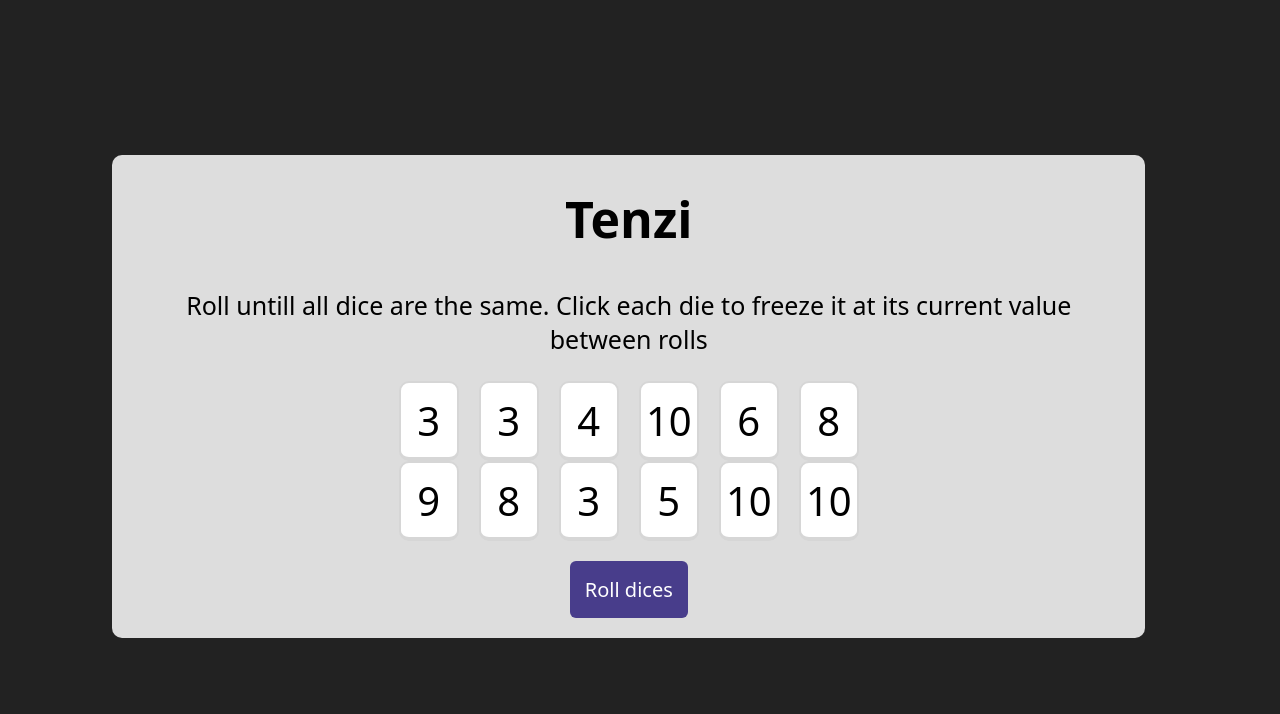
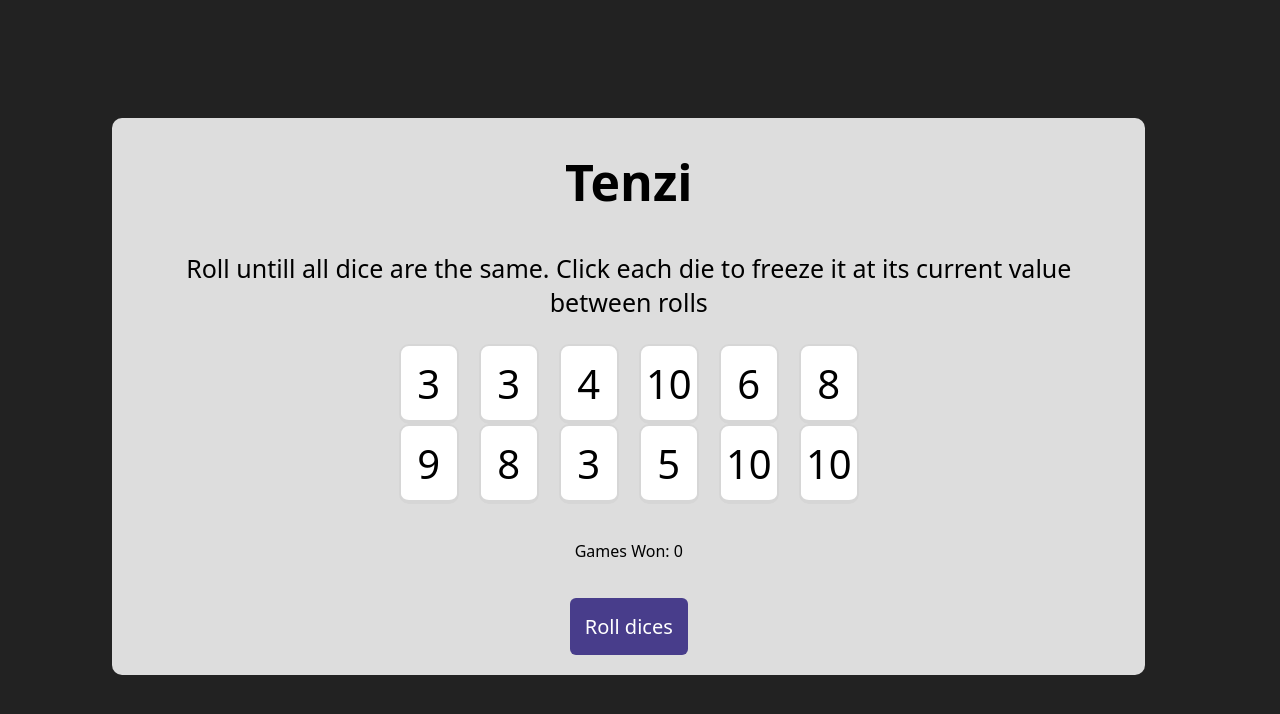
Before and after one commit to Jeiner333/tenzi-game, a React (Vite) app: page / in a window 1280 px wide. Shown: the top 714 px of the page. Built offline with nearby package versions, Linux system fonts and the light colour scheme.

Commit message:
Games wons record added

```diff
--- a/src/components/Main.jsx
+++ b/src/components/Main.jsx
@@ -4,6 +4,7 @@ import Number from "./Number";
 export default function Main() {
     const [dices, setDices] = useState(() => randomDices());
     const [win, setWin] = useState(false);
+    const [wins, setWins] = useState(0);
 
     //console.log(dices)
 
@@ -13,6 +14,7 @@ export default function Main() {
         dices.every((dice) => dice.value === dices[0].value)
     ) {
         setWin(true);
+        setWins(prev => prev + 1)
     }
 
     function randomDices(prev) {
@@ -31,7 +33,7 @@ export default function Main() {
         } else {
             for (var i = 0; i < 12; i++) {
                 values.push({
-                    value: Math.floor((Math.random()) * 11),
+                    value: Math.floor(Math.random() * 11),
                     index: i,
                     active: false,
                 });
@@ -61,15 +63,16 @@ export default function Main() {
     }
 
     function newGame() {
-        setWin(false)
-        setDices(undefined)
-        setDices(randomDices)
+        setWin(false);
+        setDices(undefined);
+        setDices(randomDices);
     }
 
     return (
         <main className="app-main">
-            {win && alert("Felicidades Ganaste!!")}
+            {win && <p>Congratulations, you win!!!</p>}
             <div className="main-numbers">{setButtons()}</div>
+            <p>Games Won: {wins}</p>
             {win ? (
                 <button onClick={newGame} className="roll-button">
                     New Game
```
